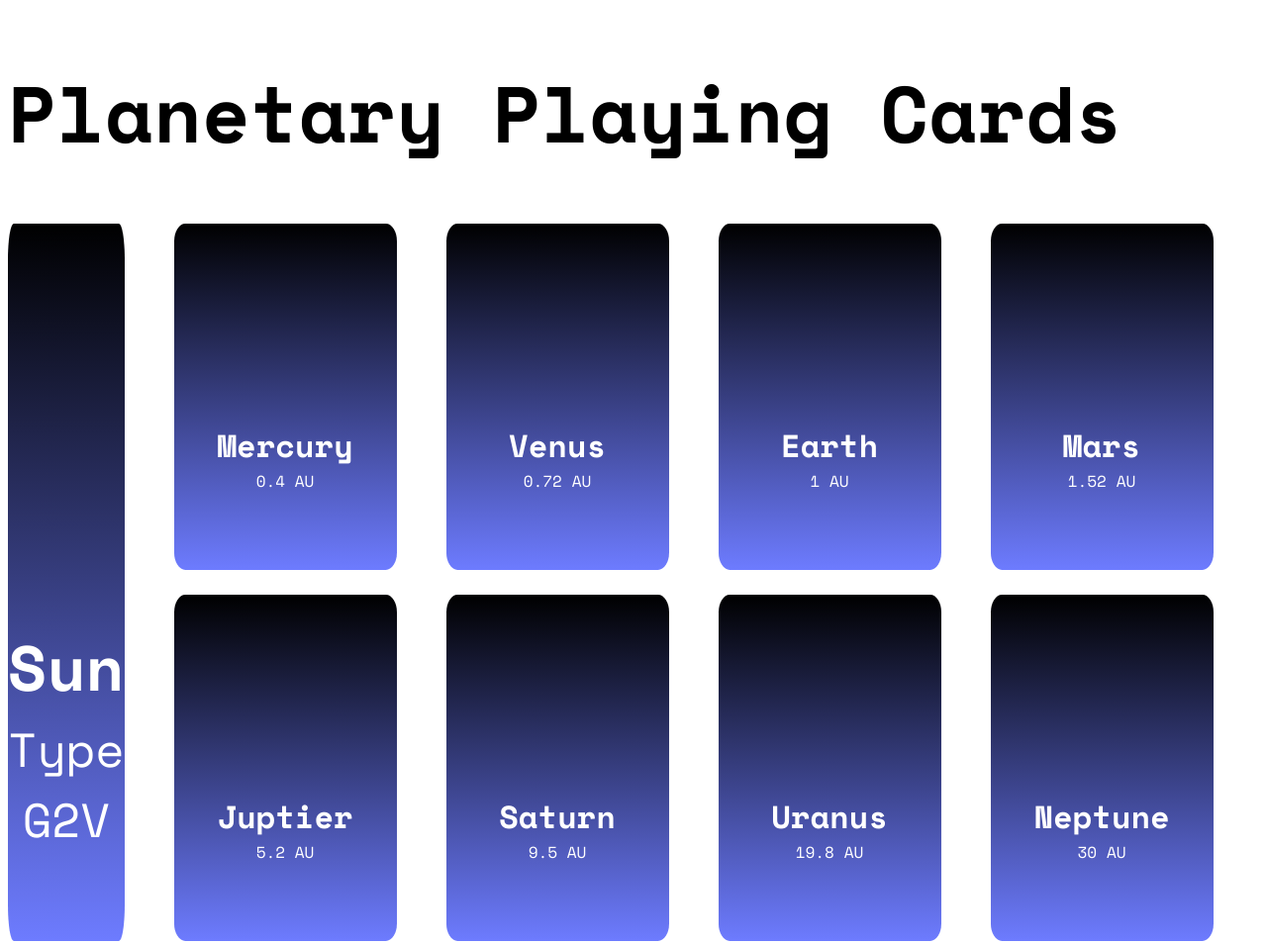
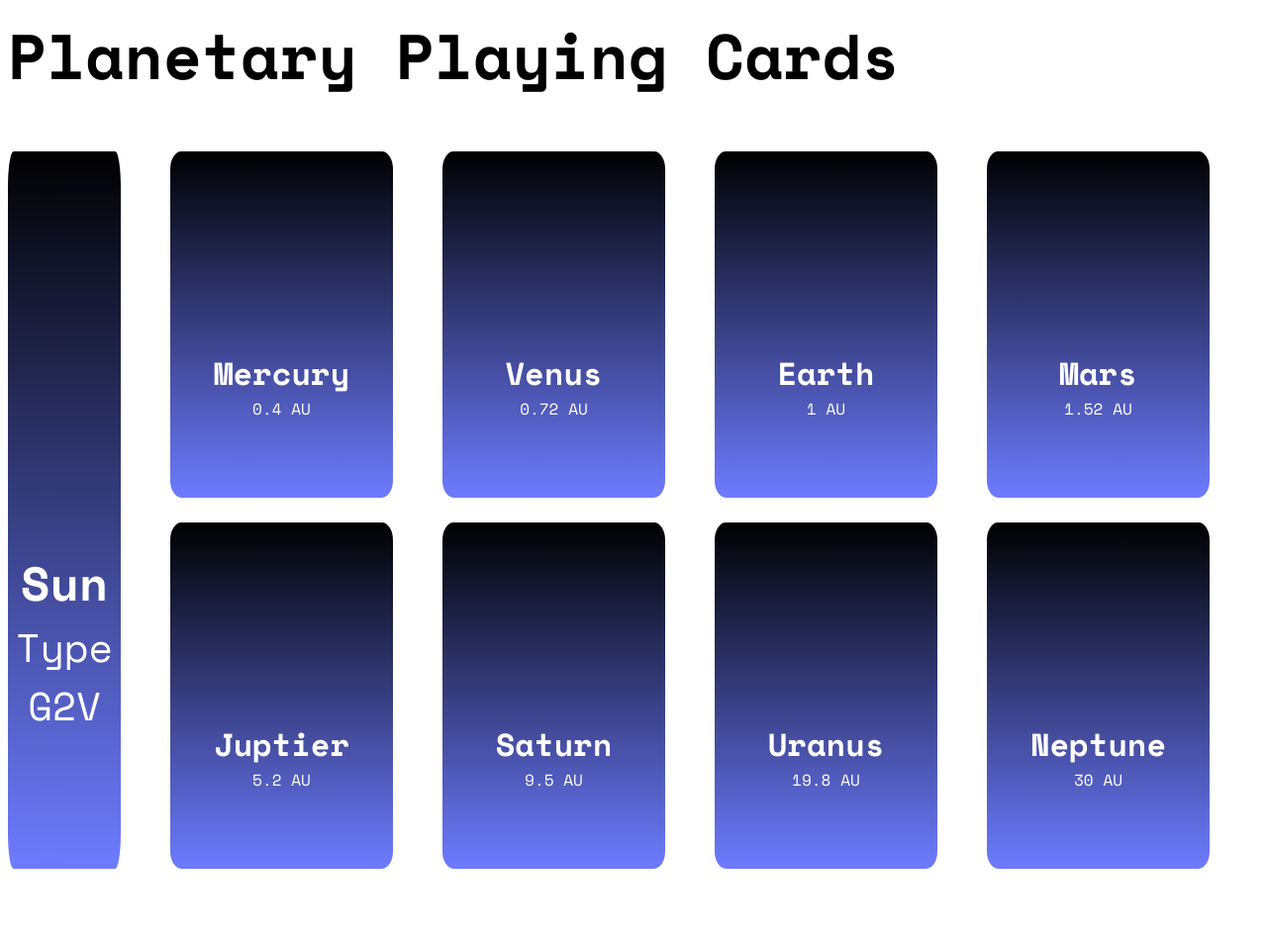
Before and after one commit to timmsale/Challenge-1-Planetary-Baseball-Cards, a plain HTML site: page index.html in a window 1280 px wide. Shown: the whole page at 99% size. After the commit the page ends 886 px from the top, so only its background shows below. Drawn offline with nearby package versions, Linux system fonts and the light colour scheme; a web font is replaced by a local one.

Commit message:
padding adjusted

```diff
--- a/screen.css
+++ b/screen.css
@@ -13,14 +13,16 @@ body{
 
 h1{
     font-weight: 700;
-    font-size: 5em;
+    font-size: 4em;
     color: black;
+    margin: 0;
+    padding-bottom: 50px;
 }
 
 .sun{
     background-image: var(--gradient);
     color:white;
-   margin-right: 50px;
+    margin-right: 50px;
     width: 500px;
     height: 725px;
     border-radius: 5%;
@@ -29,14 +31,14 @@ h1{
 
 .sun h2{
     font-weight: 700;
-    font-size: 4em;
+    font-size: 3em;
     margin: 0;
     padding-top: 400px;
 }
 
 .sun h3{
     font-weight: 400;
-    font-size: 3em;
+    font-size: 2.5em;
     margin: 0;
 }
 
```
Also changed, not shown: icons/earth.svg (added), icons/jupiter.svg (added), icons/mars.svg (added), icons/mercury.svg (added), icons/neptune.svg (added), icons/saturn.svg (added), icons/sun.svg (added), icons/uranus.svg (added), icons/venus.svg (added), index.html (line endings or trailing spaces).
